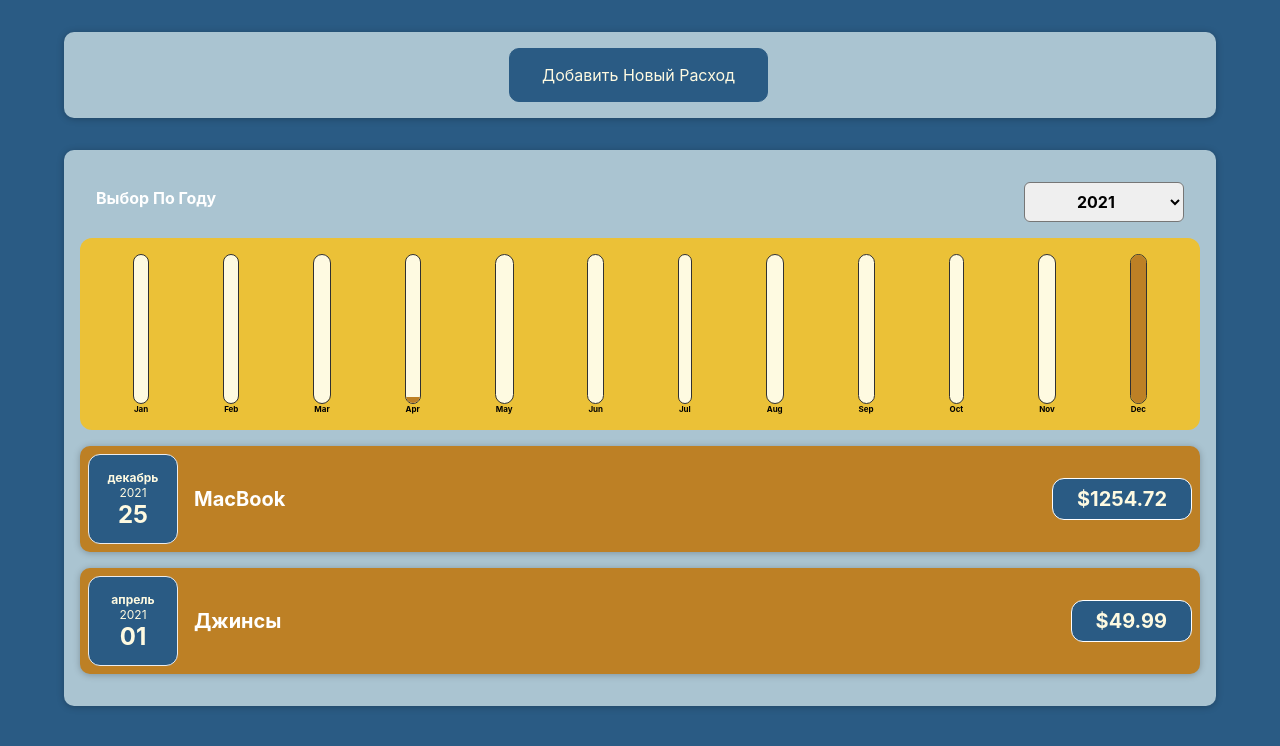
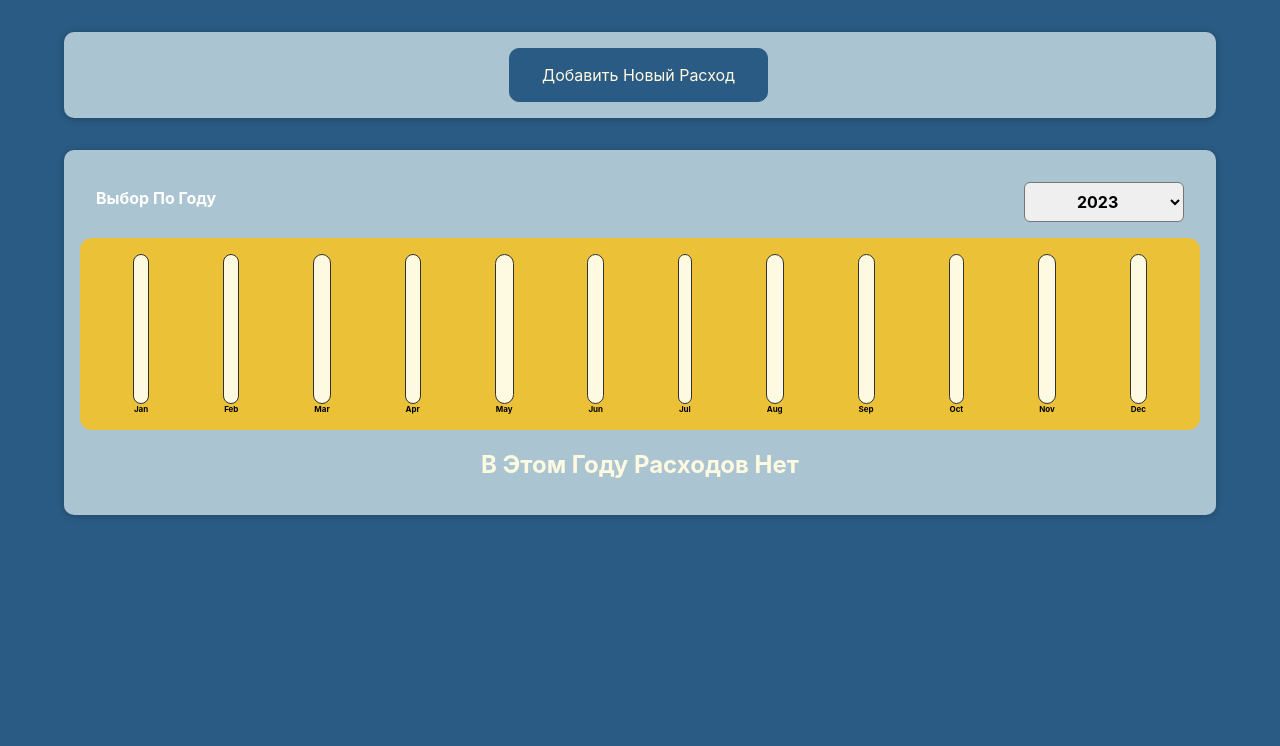
Before and after one commit to Nurbolot0225/CostAccounting, a React (Create React App) app: page / in a window 1280 px wide. Shown: the top 746 px of the page. Built offline with nearby package versions, Linux system fonts and the light colour scheme.

Commit message:
removed semicolon at the end of a line of code and add current yaer

```diff
--- a/src/components/Costs/Costs.js
+++ b/src/components/Costs/Costs.js
@@ -6,7 +6,7 @@ import CostList from "./CostList"
 import CostsDiagram from "./CostsDiagram"
 
 const Costs = (props) => {
-    const [selectedYear, setSelectedYear] = useState("2021")
+    const [selectedYear, setSelectedYear] = useState("2023")
 
     const yearChangeHandler = (year) => {
         setSelectedYear(year)
--- a/src/components/Costs/CostsFilter.js
+++ b/src/components/Costs/CostsFilter.js
@@ -10,6 +10,7 @@ const CostsFilter = (props) => {
             <div className="costs-filter__control">
                 <label>Выбор По Году</label>
                 <select value={props.year} onChange={yearChangeHandler}>
+                    <option value="2023">2023</option>
                     <option value="2022">2022</option>
                     <option value="2021">2021</option>
                     <option value="2020">2020</option>
--- a/src/components/NewCost/NewCost.js
+++ b/src/components/NewCost/NewCost.js
@@ -8,12 +8,12 @@ const NewCost = (props) => {
     const saveCostDataHandler = (inputCostData) => {
         const costData = {
             ...inputCostData,
-            id: Math.random().toString(),
-        };
+            id: Math.random().toString()
+        }
 
-        props.onAddCost(costData);
-        setIsFormVisible(false);
-    };
+        props.onAddCost(costData)
+        setIsFormVisible(false)
+    }
 
     const inputCostDataHandler = () => {
         setIsFormVisible(true)
@@ -21,7 +21,7 @@ const NewCost = (props) => {
 
     const cancelCostHandler = () => {
         setIsFormVisible(false)
-    };
+    }
 
     return (
         <div className="new-cost">
```
